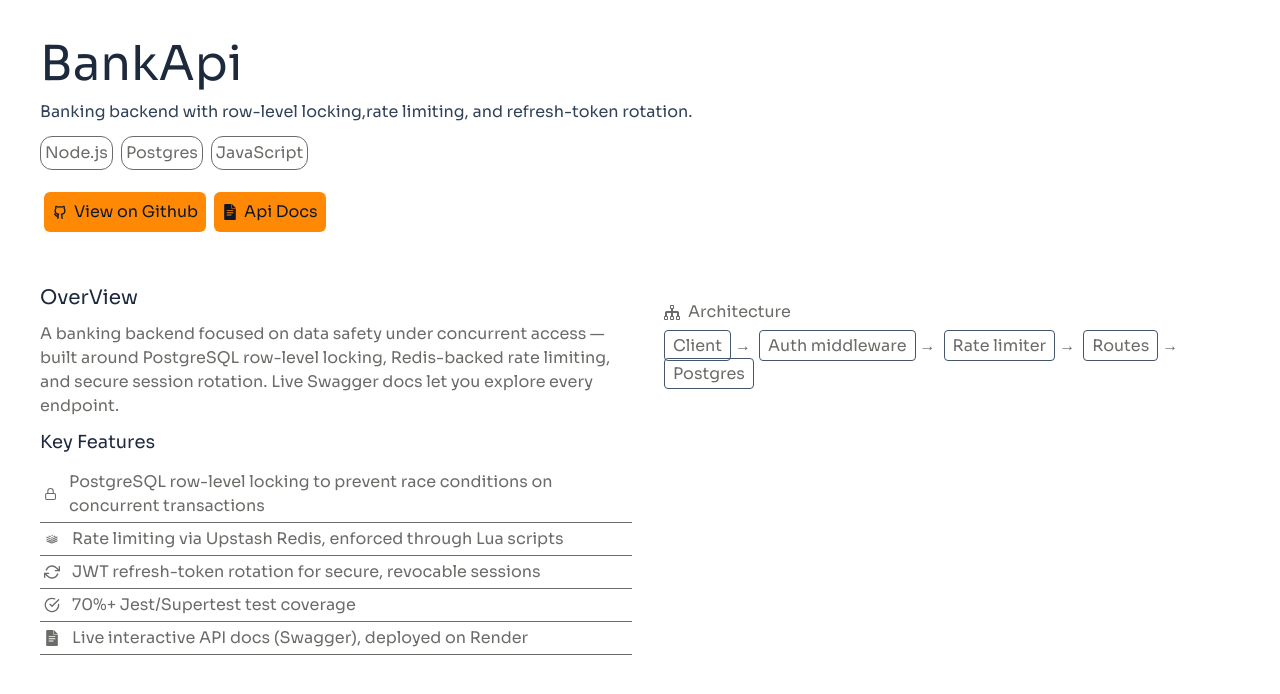
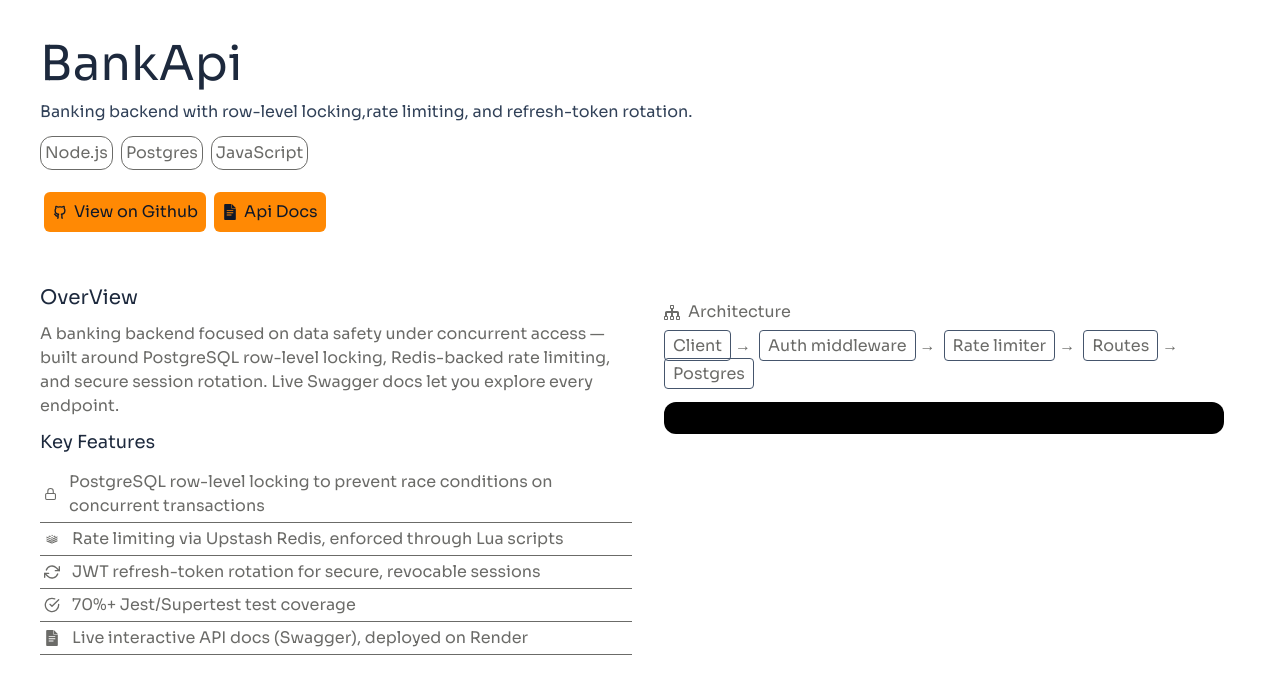
Before and after one commit to AshishResolute/portfolio, a React app: page /project/bankapi in a window 1280 px wide. Shown: the top 694 px of the page. Built offline with nearby package versions, Linux system fonts and the light colour scheme; the HTML template or start-up script is replaced by a standard one.

Commit message:
Made an mistake terminal was hidden in screens above 400px now fixed it it's hidden on screens<450px

```diff
--- a/src/components/ProjectDetailPage.jsx
+++ b/src/components/ProjectDetailPage.jsx
@@ -62,7 +62,7 @@ const ProjectMainContent = ({
   keyFeatures,
   architecture,
   terminalData,
-  terminalTitle
+  terminalTitle,
 }) => {
   return (
     <div className="p-5 flex flex-col gap-4  md:grid md:grid-cols-2 md:gap-4">
@@ -70,7 +70,11 @@ const ProjectMainContent = ({
         overview={overview}
         keyFeatures={keyFeatures}
       />
-      <ProjectArchitectureWithTerminal architecture={architecture} terminalData={terminalData} terminalTitle={terminalTitle} />
+      <ProjectArchitectureWithTerminal
+        architecture={architecture}
+        terminalData={terminalData}
+        terminalTitle={terminalTitle}
+      />
     </div>
   );
 };
@@ -98,11 +102,18 @@ const ProjectBodyFeaturesSection = ({ overview, keyFeatures }) => {
   );
 };
 
-const ProjectArchitectureWithTerminal = ({ architecture ,terminalData,terminalTitle}) => {
+const ProjectArchitectureWithTerminal = ({
+  architecture,
+  terminalData,
+  terminalTitle,
+}) => {
   return (
     <div className="p-4 space-y-4 md:space-y-4 ">
-      <ProjectArch architecture={architecture}  />
-      <ProjectTerminal terminalData={terminalData} terminalTitle={terminalTitle}/>
+      <ProjectArch architecture={architecture} />
+      <ProjectTerminal
+        terminalData={terminalData}
+        terminalTitle={terminalTitle}
+      />
     </div>
   );
 };
@@ -136,14 +147,15 @@ const ProjectArch = ({ architecture }) => {
   );
 };
 
-const ProjectTerminal = ({terminalData,terminalTitle}) => {
-  return (<div  className="bg-black rounded-xl p-4 min-[400px]:hidden" >
-    <div>
-      <h2 className="text-white/95">{terminalTitle}</h2>
+const ProjectTerminal = ({ terminalData, terminalTitle }) => {
+  return (
+    <div className="bg-black rounded-xl p-4 hidden min-[460px]:block">
+      <div>
+        <h2 className="text-white/95">{terminalTitle}</h2>
+      </div>
+      <div className="">
+        <pre className="text-wrap text-sm text-slate-400">{terminalData}</pre>
+      </div>
     </div>
-    <div className="">
-      <pre className="text-wrap text-sm text-slate-400">{terminalData}</pre>
-    </div>
-
-  </div>);
+  );
 };
```
